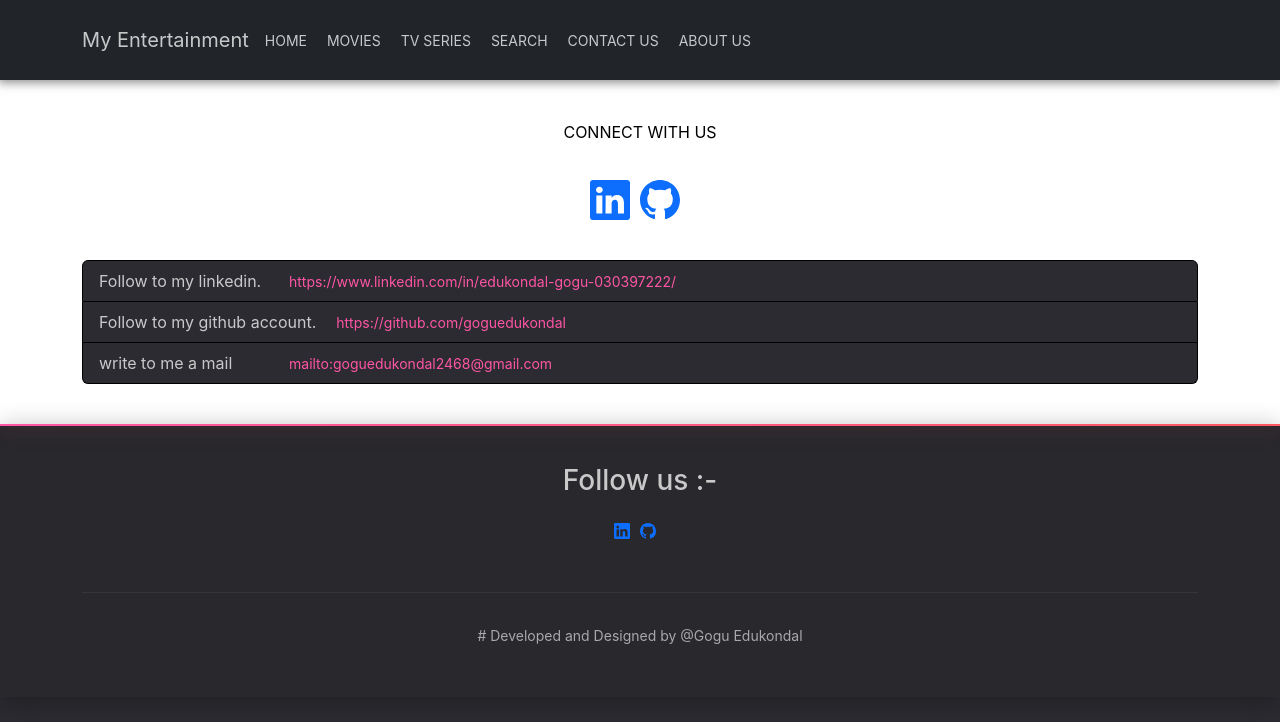
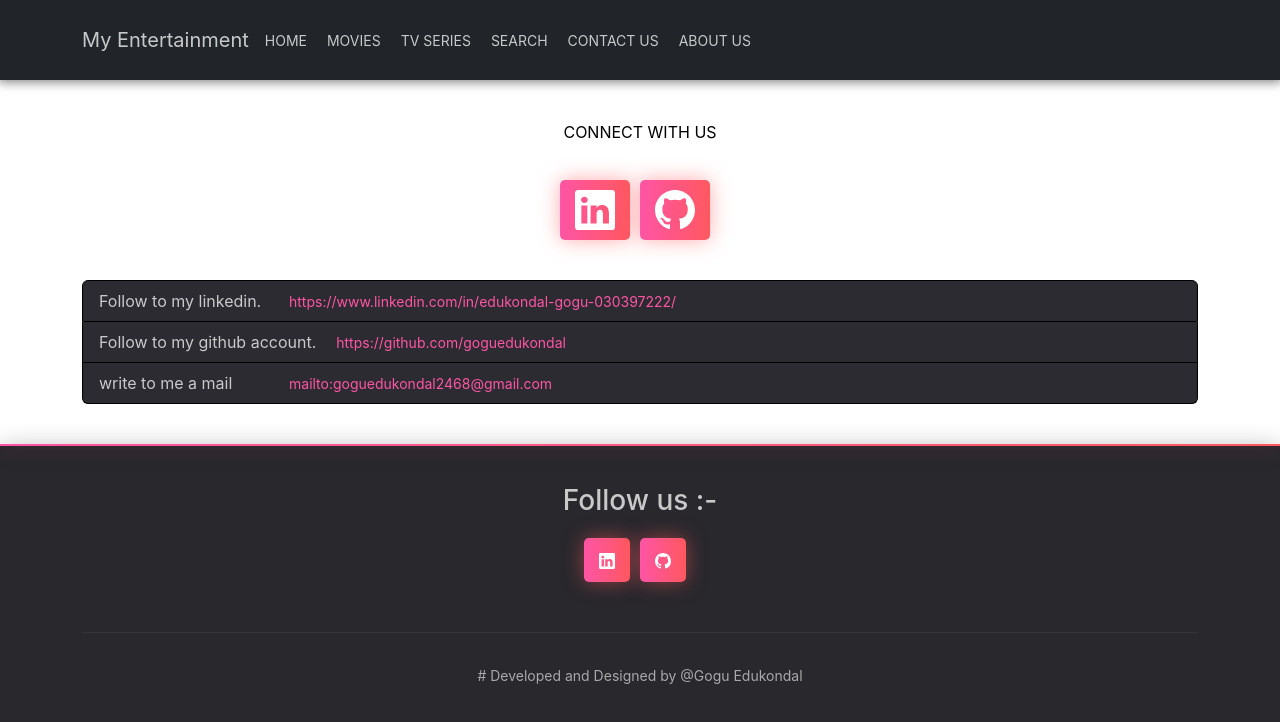
Before and after one commit to goguedukondal/my-entertainment, a React (Create React App) app: page /contact in a window 1280 px wide. Shown: the top 722 px of the page. Built offline with nearby package versions, Linux system fonts and the light colour scheme.

Commit message:
Update style.css

```diff
--- a/src/Components/Footer/style.css
+++ b/src/Components/Footer/style.css
@@ -37,4 +37,18 @@
 }
 .footerCopyright a:hover{
     color: #ff55a5;
+
 }
+.socialIconsList li a{
+    color: #fff;
+    font-weight: 500;
+    background-image: linear-gradient(90deg, #ff55a5 0%, #ff5860 100%);
+    box-shadow: 0 0 20px 0 rgb(255 88 96 / 50%);
+    display: block;
+    padding: 10px 15px;
+    border-radius: 5px;
+}
+.socialIconsList li a:hover{
+    background:#fff;
+    color: #ff5860;
+}
```
